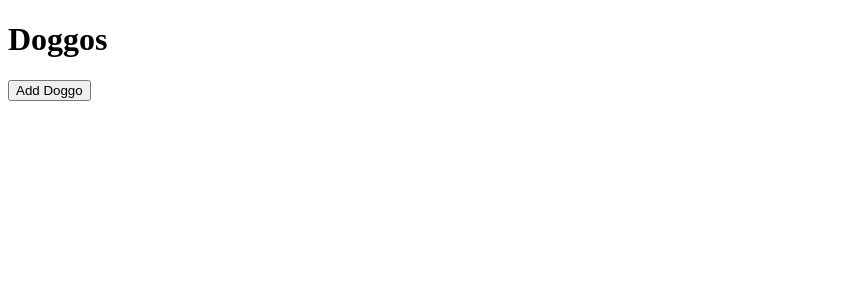
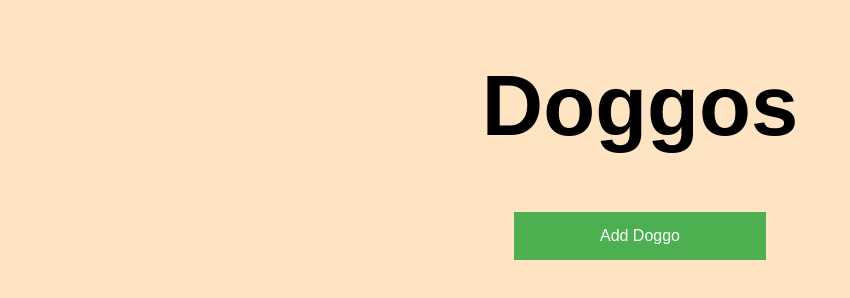
Before and after one commit to briandorian/ajax_example, a plain HTML site: page index.html in a window 1280 px wide. Shown: the whole page, without its empty margins (0-850 px from the left). Drawn offline with Linux system fonts and the light colour scheme.

Commit message:
adding some styles to demonstrates that's not my thing xD

```diff
--- a/index.html
+++ b/index.html
@@ -3,13 +3,13 @@
 <head>
     <meta charset="UTF-8">
     <meta name="viewport" content="width=device-width, initial-scale=1.0">
-    <title>AJAX test showing Dogs</title>
+    <link rel="stylesheet" href="./style.css">
 </head>
 <body>
-    <h1>Doggos</h1>
-    <div class="doggos"></div>
+    <h1 class="title">Doggos</h1>
+    <div class="doggos">
     <button class="addDogo">Add Doggo</button>
-
+    </div>
 
     <script src="./doggos.js"></script>
 </body>
--- /dev/null
+++ b/style.css
@@ -0,0 +1,38 @@
+* {
+    box-sizing: border-box;
+}
+body{
+    background-color: bisque;
+}
+.title{
+    font-size: 85px;
+    font-weight: bold;
+    font-family: fantasy;
+    text-align: center;
+}
+
+.doggos{
+    display: flex;
+    flex-direction: column;
+    justify-content: center;
+    align-items: center;
+}
+img{
+    width: 40%;
+    margin-bottom: 2rem;
+}
+.addDogo{
+  background-color: #4CAF50; /* Green */
+  border: none;
+  color: white;
+  padding: 15px 32px;
+  text-align: center;
+  text-decoration: solid;
+  display: inline-block;
+  font-size: 16px;
+  width: 20%;
+  margin-bottom: 2rem;
+}
+.addDogo:hover{
+    cursor: pointer;
+}
```
